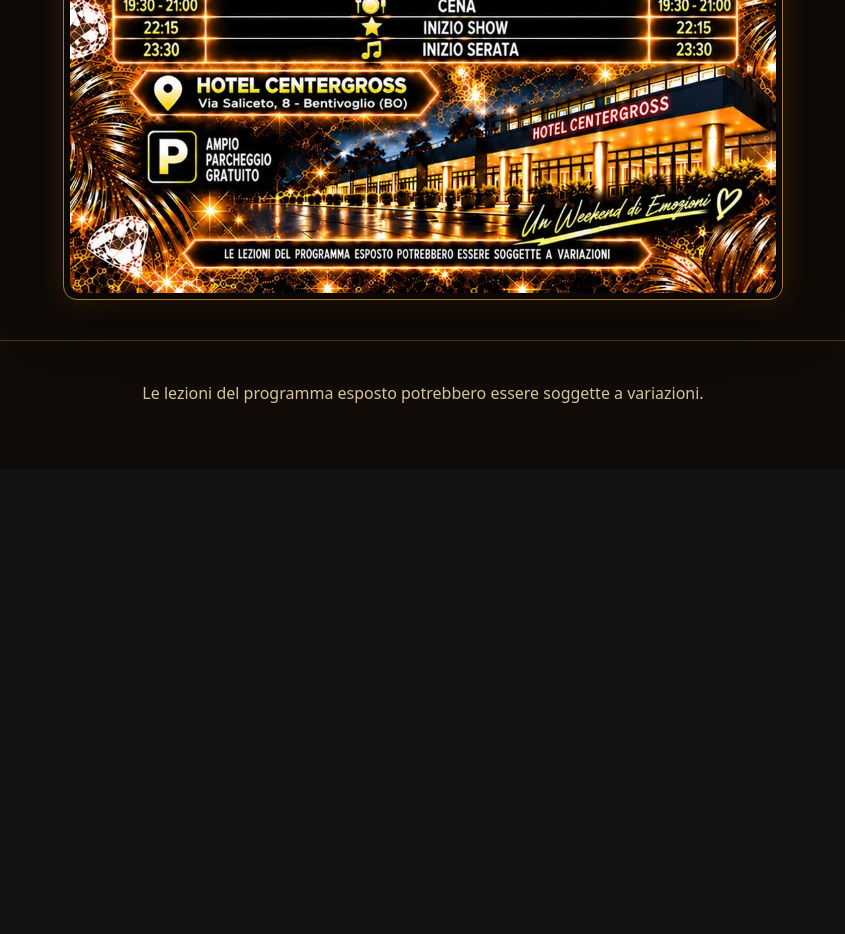
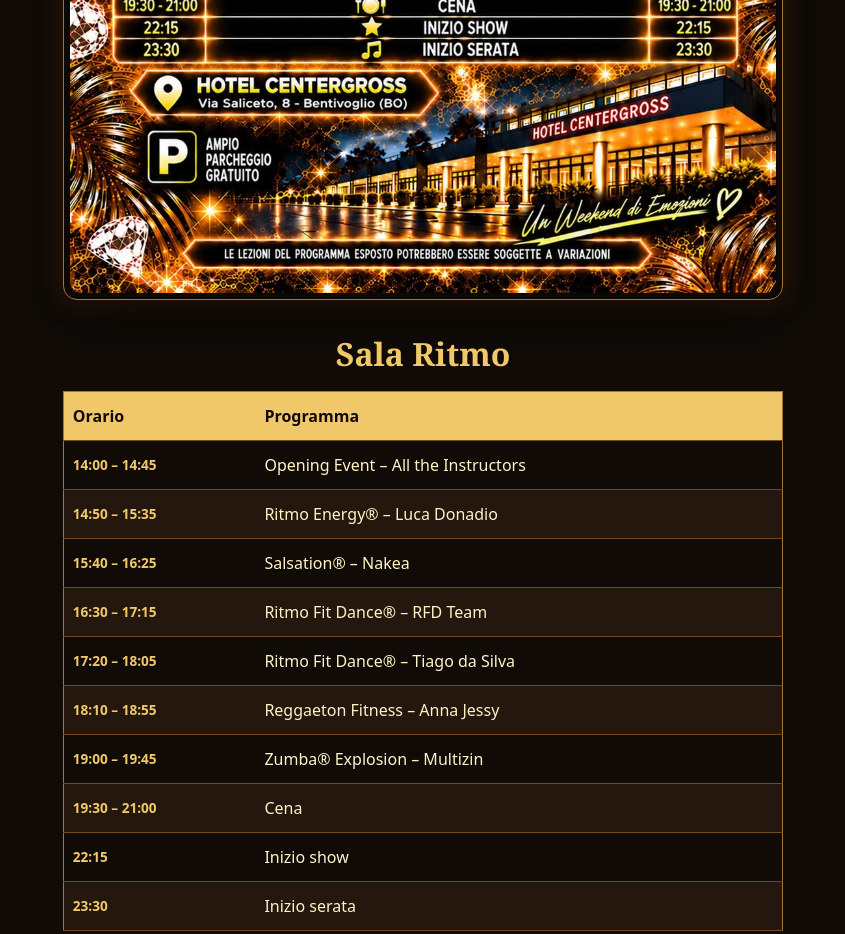
Before and after one commit to nessparker292-boop/Thebiglatinevent, a plain HTML site: page index.html in a window 1280 px wide. Shown: the part 1090-2024 px from the top of the page, without its empty margins (217-1062 px from the left). Before the commit the page ends 1559 px from the top, so only its background shows below. Drawn offline with Linux system fonts and the light colour scheme.

Commit message:
Aggiunge programma Sala Ritmo per sabato e domenica

```diff
--- a/index.html
+++ b/index.html
@@ -18,19 +18,22 @@ main{max-width:980px;margin:auto;padding:1.25rem .75rem 2.5rem}h2{margin:.25rem
 footer{padding:1.5rem 1rem 3rem;border-top:1px solid #493018;color:#ead8ad}footer strong{color:var(--gold);letter-spacing:.1em}footer a{color:var(--cream)}
 dialog{width:min(96vw,1100px);max-height:96vh;padding:.5rem;border:1px solid var(--gold);border-radius:14px;background:#080604}dialog::backdrop{background:#000d;backdrop-filter:blur(4px)}dialog img{display:block;max-width:100%;max-height:88vh;width:auto;height:auto;margin:auto}.close{position:fixed;top:1rem;right:1rem;width:44px;height:44px;padding:0;background:#20150d}
 @media(max-width:420px){nav{gap:.3rem}button{padding:.6rem .72rem;font-size:.9rem}}
+.ritmo{max-width:720px;margin:2rem auto 0}.ritmo table{width:100%;border-collapse:collapse;border:1px solid #a27634;margin-top:1rem;text-align:left}.ritmo th,.ritmo td{padding:.75rem .55rem;border-bottom:1px solid #6e4b1e}.ritmo th{background:var(--gold);color:var(--ink)}.ritmo td:first-child{white-space:nowrap;color:var(--gold);font-size:.85rem;font-weight:700}.ritmo tr:nth-child(even){background:#24170d}
 </style>
 </head>
 <body>
 <header><p class="eyebrow">27 · 28 · 29 novembre 2026</p><h1>The Big Latin Event</h1><p>La griglia degli stage, sempre aggiornata al giorno corrente.</p></header>
 <nav aria-label="Seleziona la giornata"><button type="button" data-day="0" aria-selected="true">Ven 27</button><button type="button" data-day="1" aria-selected="false">Sab 28</button><button type="button" data-day="2" aria-selected="false">Dom 29</button></nav>
-<main><h2 id="day-title">Venerdì 27 novembre</h2><p class="hint">Tocca la locandina per aprirla e ingrandirla.</p><div class="poster-frame"><button id="open-poster" type="button" aria-label="Ingrandisci la locandina"><img id="poster" src="venerdi.jpg" alt="Programma di venerdì 27 novembre"></button></div></main>
+<main><h2 id="day-title">Venerdì 27 novembre</h2><p class="hint">Tocca la locandina per aprirla e ingrandirla.</p><div class="poster-frame"><button id="open-poster" type="button" aria-label="Ingrandisci la locandina"><img id="poster" src="venerdi.jpg" alt="Programma di venerdì 27 novembre"></button></div><section id="ritmo" class="ritmo" hidden><h2>Sala Ritmo</h2><table><thead><tr><th>Orario</th><th>Programma</th></tr></thead><tbody id="ritmo-rows"></tbody></table></section></main>
 <footer><p class="muted">Le lezioni del programma esposto potrebbero essere soggette a variazioni.</p></footer>
 <dialog id="zoom" aria-label="Locandina ingrandita"><button class="close" id="close-zoom" type="button" aria-label="Chiudi">×</button><img id="zoom-image" src="venerdi.jpg" alt=""></dialog>
 <script>
+const ritmoData=[[],[["14:00 – 14:45","Opening Event – All the Instructors"],["14:50 – 15:35","Ritmo Energy® – Luca Donadio"],["15:40 – 16:25","Salsation® – Nakea"],["16:30 – 17:15","Ritmo Fit Dance® – RFD Team"],["17:20 – 18:05","Ritmo Fit Dance® – Tiago da Silva"],["18:10 – 18:55","Reggaeton Fitness – Anna Jessy"],["19:00 – 19:45","Zumba® Explosion – Multizin"],["19:30 – 21:00","Cena"],["22:15","Inizio show"],["23:30","Inizio serata"]],[["09:45 – 10:30","Zumba® Explosion – Multizin"],["10:35 – 11:20","Ritmo Step® – Giusi Barba"],["11:25 – 12:10","Ritmo Capolelé® – Carmen Ursu"],["12:15 – 13:00","Ritmo Fit Dance® – Tiago da Silva & Team"]]];
+function showRitmo(index){const section=document.getElementById('ritmo'),body=document.getElementById('ritmo-rows');section.hidden=!ritmoData[index].length;body.replaceChildren();for(const row of ritmoData[index]){const tr=body.insertRow();for(const value of row)tr.insertCell().textContent=value;}}
 const days=[{title:'Venerdì 27 novembre',file:'venerdi.jpg'},{title:'Sabato 28 novembre',file:'sabato.jpg'},{title:'Domenica 29 novembre',file:'domenica.jpg'}];
 const title=document.getElementById('day-title'),poster=document.getElementById('poster'),zoom=document.getElementById('zoom'),zoomImage=document.getElementById('zoom-image');
 function italianEventDay(){const day=new Intl.DateTimeFormat('it-IT',{timeZone:'Europe/Rome',day:'numeric'}).format(new Date());return Math.max(0,Math.min(2,Number(day)-27))}
-function show(index){const day=days[index];title.textContent=day.title;poster.src=day.file;poster.alt='Programma di '+day.title;zoomImage.src=day.file;zoomImage.alt=poster.alt;document.querySelectorAll('[data-day]').forEach((button,i)=>button.setAttribute('aria-selected',String(i===index)))}
+function show(index){showRitmo(index);const day=days[index];title.textContent=day.title;poster.src=day.file;poster.alt='Programma di '+day.title;zoomImage.src=day.file;zoomImage.alt=poster.alt;document.querySelectorAll('[data-day]').forEach((button,i)=>button.setAttribute('aria-selected',String(i===index)))}
 document.querySelectorAll('[data-day]').forEach(button=>button.addEventListener('click',()=>show(Number(button.dataset.day))));
 document.getElementById('open-poster').addEventListener('click',()=>zoom.showModal());document.getElementById('close-zoom').addEventListener('click',()=>zoom.close());zoom.addEventListener('click',event=>{if(event.target===zoom)zoom.close()});show(italianEventDay());
 </script>
```
